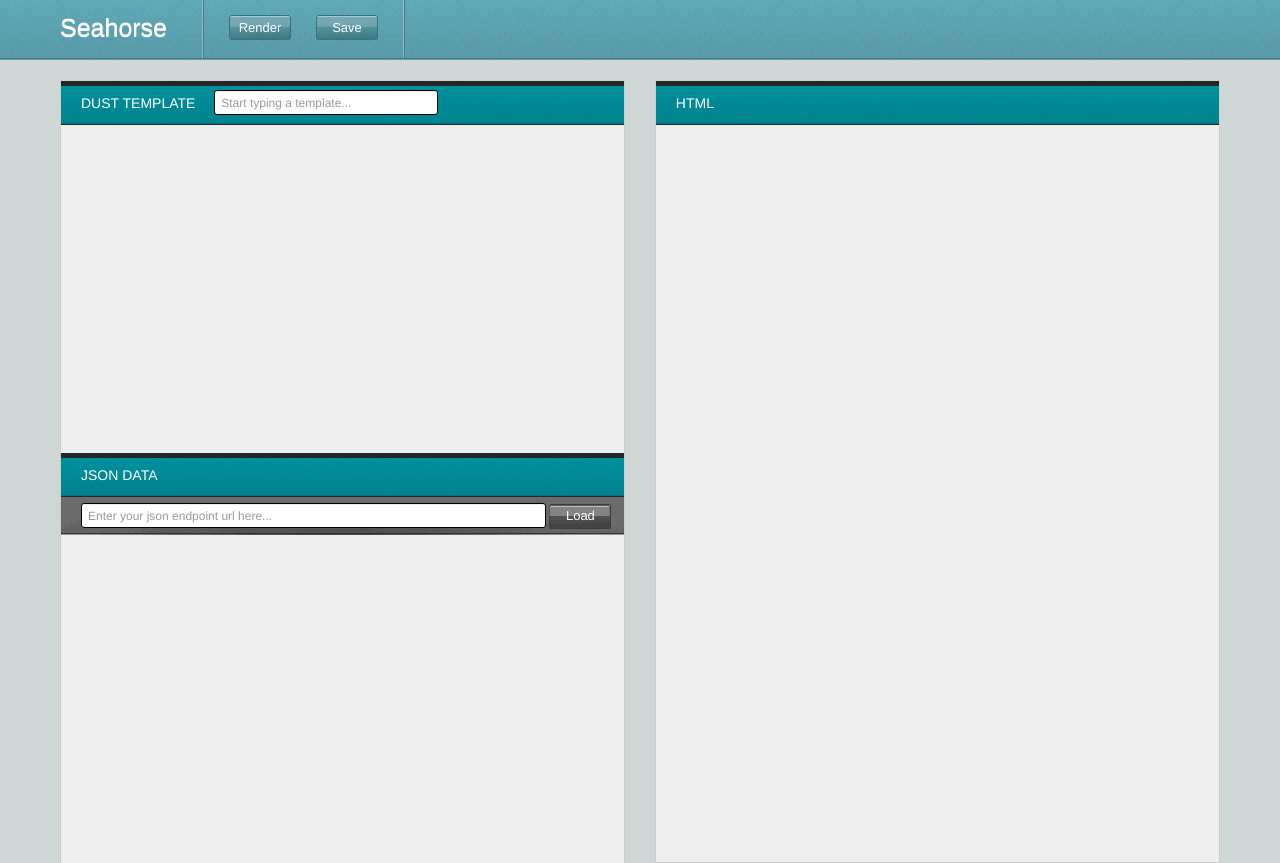
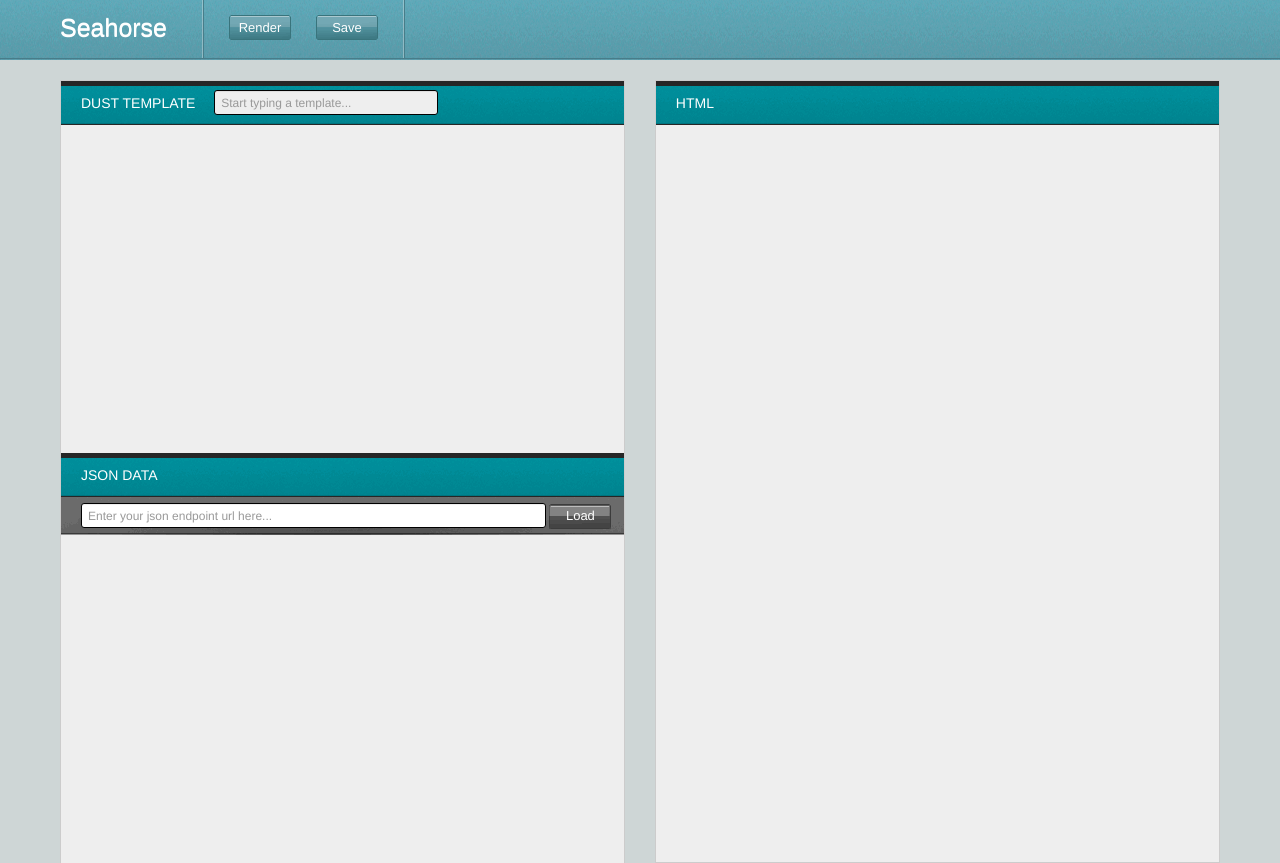
Before and after one commit to jairodemorais/Seahorse, a website: page public/index.html in a window 1280 px wide. Shown: the top 863 px of the page. Drawn offline with Linux system fonts and the light colour scheme; no server answers.

Commit message:
disable template typeahead will loading list from scds

```diff
--- a/public/index.html
+++ b/public/index.html
@@ -42,7 +42,7 @@
       <div id="column1" class="span6">
         <div class="header-section">
           <span class="text">DUST TEMPLATE</span>
-          <input id="search" class="input" placeholder="Start typing a template..." type="text" style="margin-top: 6px;" data-provide="typeahead" />
+          <input id="search" disabled class="input" placeholder="Start typing a template..." type="text" style="margin-top: 6px;" data-provide="typeahead" />
         </div>
         <form>
           <textarea id="template-editor" name="template-editor"></textarea>
--- a/public/js/app.js
+++ b/public/js/app.js
@@ -12,6 +12,7 @@ $(document).ready(function(){
         templates.push(apps[app][temp]);
       };
     };
+    $('#search').removeAttr("disabled");
     $('#search').typeahead({ source: templates, updater: function (item) {
       var scdsUrl = "/proxy?url=" + encodeURIComponent("http://eat1-app53.corp.linkedin.com:8080/scds/dust/devBuild/tl?f=tl/apps" + item.replace(/(\.[^.]+$)/, ""));
       var url = scdsUrl + "&method=GET" ;
```
